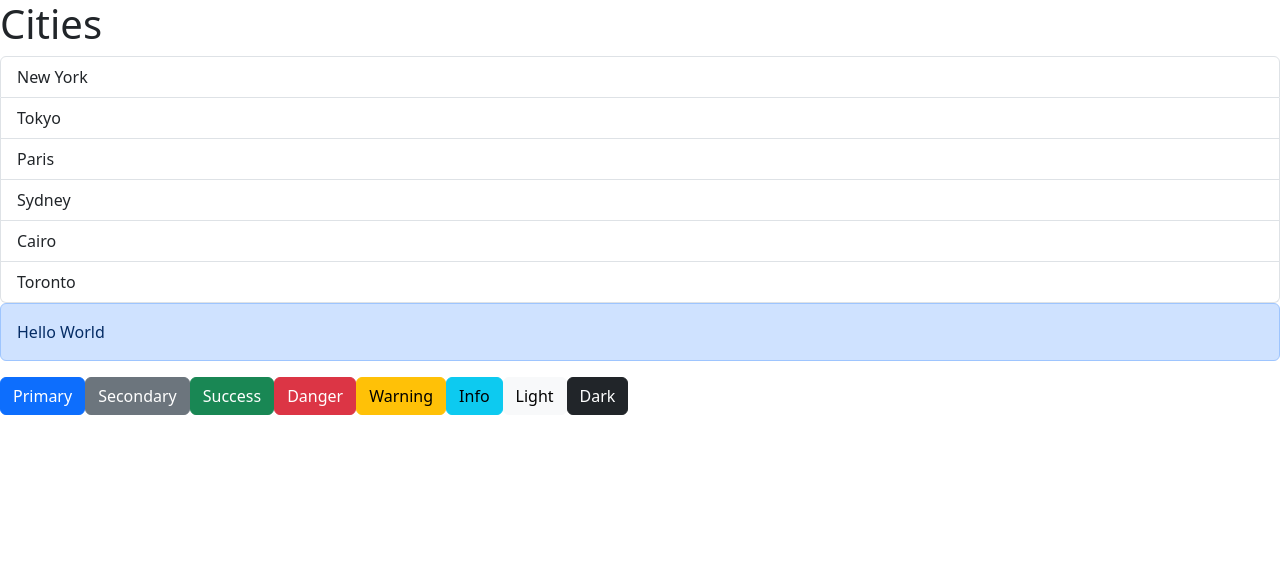
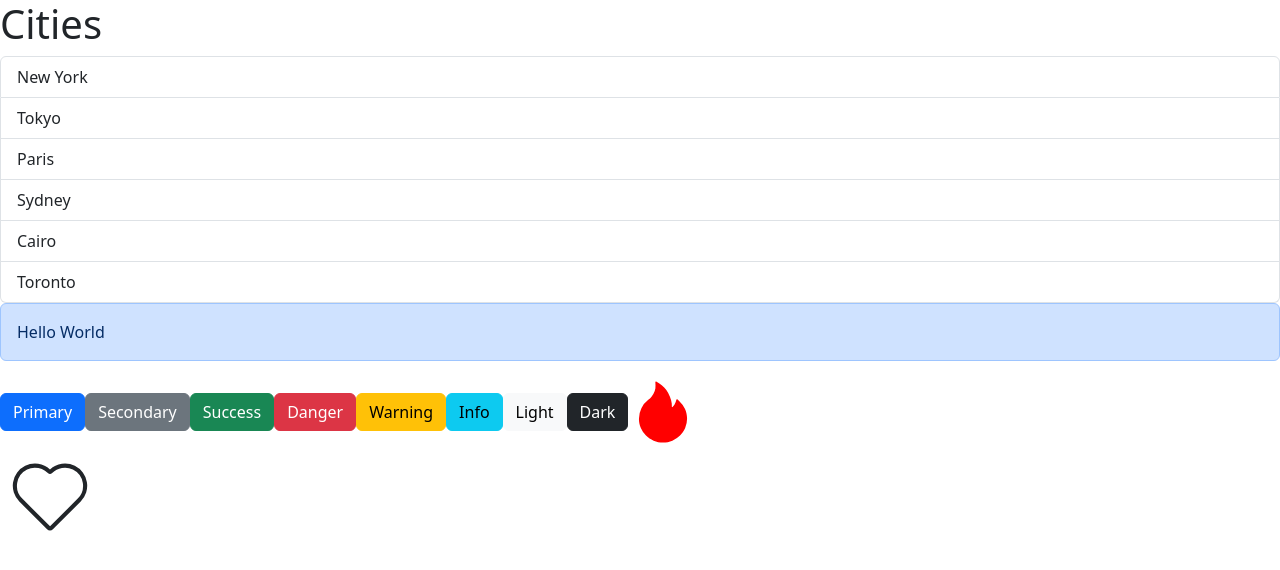
Before and after one commit to Shyarkhalil/Game-React-App, a React (Vite) app: page / in a window 1280 px wide. Shown: the top 570 px of the page. Built offline with nearby package versions, Linux system fonts and the light colour scheme.

Commit message:
Add like component and use of react icon library

```diff
--- a/package.json
+++ b/package.json
@@ -12,7 +12,8 @@
   "dependencies": {
     "bootstrap": "^5.3.3",
     "react": "^18.3.1",
-    "react-dom": "^18.3.1"
+    "react-dom": "^18.3.1",
+    "react-icons": "^5.3.0"
   },
   "devDependencies": {
     "@eslint/js": "^9.9.0",
--- a/src/App.tsx
+++ b/src/App.tsx
@@ -1,8 +1,10 @@
 import { useState } from 'react';
+import { AiFillFire } from 'react-icons/ai';
 import './App.css';
 import Alert from './components/Alert';
 import ButtonList from './components/ButtonList';
 import Dismissing from './components/Dismissing';
+import Like from './components/Like';
 import ListGroup from './components/ListGroup';
 const items = ['New York', 'Tokyo', 'Paris', 'Sydney', 'Cairo', 'Toronto'];
 const cities = 'Cities';
@@ -25,6 +27,12 @@ function App() {
   const handelAlertClose = () => {
     setAlertVisibility((prevVisibilityState) => !prevVisibilityState);
   };
+
+  const [liked, setLiked] = useState(true);
+  const onLikeHandeler = () => {
+    setLiked((prevState) => !prevState);
+    console.log(liked);
+  };
   return (
     <>
       <ListGroup items={items} heading={cities} />
@@ -33,6 +41,8 @@ function App() {
       </Alert>
       {alertVisible && <Dismissing onClose={handelAlertClose} />}
       <ButtonList buttons={buttons} onClick={handleButtonClick} />
+      <AiFillFire color="red" size="70" />
+      <Like onLikeHandeler={onLikeHandeler} isLiked={liked} />
     </>
   );
 }
--- /dev/null
+++ b/src/components/Like.tsx
@@ -0,0 +1,19 @@
+import { AiFillHeart } from 'react-icons/ai';
+import { CiHeart } from 'react-icons/ci';
+interface LikeProps {
+  isLiked: boolean;
+  onLikeHandeler: () => void;
+}
+const Like: React.FC<LikeProps> = ({ onLikeHandeler, isLiked }) => {
+  return (
+    <div onClick={onLikeHandeler} className="like-icon-wrapper">
+      {isLiked ? (
+        <CiHeart size="100" />
+      ) : (
+        <AiFillHeart size="100" color="red" />
+      )}
+    </div>
+  );
+};
+
+export default Like;
```
Also changed, not shown: 1 other file (tests, documents, lock files or other folders).
